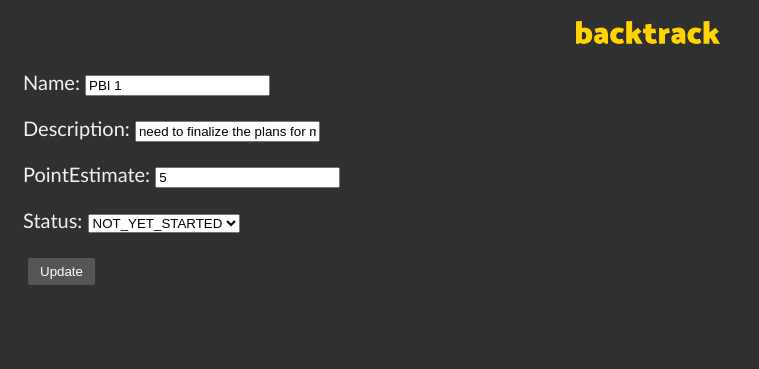
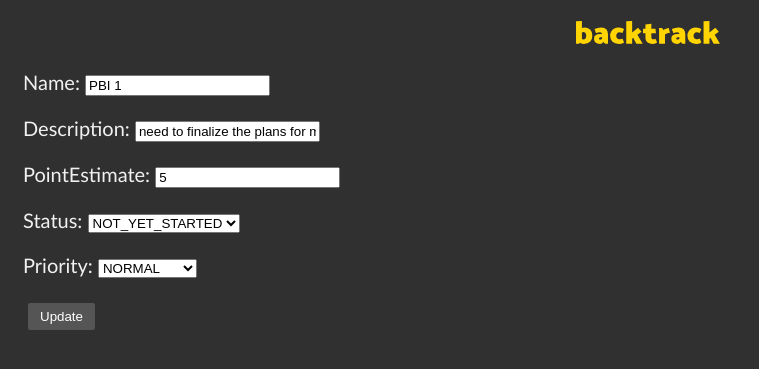
Before and after one commit to joeydubey/comp3297-gnome, a Django app: page /backtrack/projects/product-backlog/pbi/5 in a window 1280 px wide. Shown: the top 369 px of the page, without its empty margins (0-759 px from the left). Run offline with Django 3.2, Linux system fonts and the light colour scheme; data comes from the database, SQL or seed files in the repository.

Commit message:
Added priority feature to PBIs + minor corrections

```diff
--- a/gnome-project/backtrack/models.py
+++ b/gnome-project/backtrack/models.py
@@ -39,6 +39,16 @@ class PBIStatus(Enum):
     def choices(cls):
         return [(key.value, key.name) for key in cls]
 
+class PBIPriority(Enum):
+    VERY_HIGH = 1
+    HIGH = 2
+    NORMAL = 3
+    LOW = 4
+    VERY_LOW = 5
+
+    @classmethod
+    def choices(cls):
+        return [(key.value, key.name) for key in cls]
 
 class TaskStatus(Enum):
     IN_PROGRESS = "in progress"
@@ -84,7 +94,7 @@ class ProductBacklog(models.Model):
         return self.name
 
     def pbiList(self):
-        return ProductBacklogItem.objects.filter(productBacklogID=self.id)
+        return ProductBacklogItem.objects.filter(productBacklogID=self.id).order_by('priority')
 
 class SprintBacklog(models.Model):
     name = models.CharField(max_length=200)
@@ -96,7 +106,7 @@ class SprintBacklog(models.Model):
 
 
     def pbiList(self):
-        return ProductBacklogItem.objects.filter(sprintBacklogID=self.id)
+        return ProductBacklogItem.objects.filter(sprintBacklogID=self.id).order_by('priority')
 
     @property
     def sprint_cummulative_effort_hours(self):
@@ -123,6 +133,7 @@ class ProductBacklogItem(models.Model):
     productBacklogID = models.ForeignKey(ProductBacklog, on_delete=models.CASCADE)
     sprintBacklogID = models.ForeignKey(SprintBacklog, on_delete=models.CASCADE, blank=True, null=True)
     status = models.CharField(max_length=50, default=PBIStatus.NOT_YET_STARTED.value, choices=PBIStatus.choices())
+    priority = models.IntegerField(blank=True, null=False, default=PBIPriority.NORMAL.value, choices=PBIPriority.choices())
 
     def __str__(self):
         return self.name
@@ -158,9 +169,6 @@ class ProductBacklogItem(models.Model):
     def tasks_work_remaining(self):
         return self.tasks_cummulative_effort_hours - self.tasks_actual_effort_hours
 
-    #def addToSprint(self):
-
-
 class Task(models.Model):
     name = models.CharField(max_length=200)
     description = models.CharField(max_length=500)
--- a/gnome-project/backtrack/views.py
+++ b/gnome-project/backtrack/views.py
@@ -2,7 +2,7 @@ from django.shortcuts import render
 from django.views.generic import TemplateView
 from django.urls import reverse
 from django.views.generic.list import ListView
-from backtrack.models import Project, ProductBacklog, SprintBacklog, ProjectStatus, SprintStatus, ProductBacklogItem, Task, TaskStatus
+from backtrack.models import Project, ProductBacklog, SprintBacklog, ProjectStatus, SprintStatus, ProductBacklogItem, Task, TaskStatus, PBIStatus, PBIPriority
 import logging
 from django.shortcuts import get_object_or_404
 
@@ -31,7 +31,7 @@ class EditPBI(UpdateView):
 
     model = ProductBacklogItem
     slug_field = "pbi"
-    fields = ['name', 'description', 'pointEstimate', 'status']
+    fields = ['name', 'description', 'pointEstimate', 'status', 'priority']
 
     def get_success_url(self):
         pbi_ID = self.object.id
@@ -45,8 +45,8 @@ class ViewAllProjects(TemplateView):
 
     def get_context_data(self, **kwargs):
         context = super().get_context_data(**kwargs)
-        context['project_list1'] = Project.objects.filter(status=ProjectStatus.CURRENT.name)
-        context['project_list2'] = Project.objects.filter(status=ProjectStatus.COMPLETE.name)
+        context['project_list1'] = Project.objects.filter(status=ProjectStatus.CURRENT.value)
+        context['project_list2'] = Project.objects.filter(status=ProjectStatus.COMPLETE.value)
         return context
 
 
@@ -76,7 +76,7 @@ class ViewProject(TemplateView):
         sprint_backlogs = SprintBacklog.objects.filter(productBacklogID=context['product_backlog'].id)
 
         if len(sprint_backlogs) != 0:
-            sprint_list_current = sprint_backlogs.filter(status=SprintStatus.CURRENT.name)
+            sprint_list_current = sprint_backlogs.filter(status=SprintStatus.CURRENT.value)
             print(sprint_list_current)
 
             if len(sprint_list_current) > 1:
@@ -88,7 +88,7 @@ class ViewProject(TemplateView):
             if len(sprint_list_current) == 0:
                 print("create a new sprint")
 
-            sprint_list_done = sprint_backlogs.filter(status=SprintStatus.COMPLETE.name)
+            sprint_list_done = sprint_backlogs.filter(status=SprintStatus.COMPLETE.value)
 
             context['sprint_list_done'] = sprint_list_done
 
```
Also changed, not shown: gnome-project/templates/project.html (+14 -4 lines).
